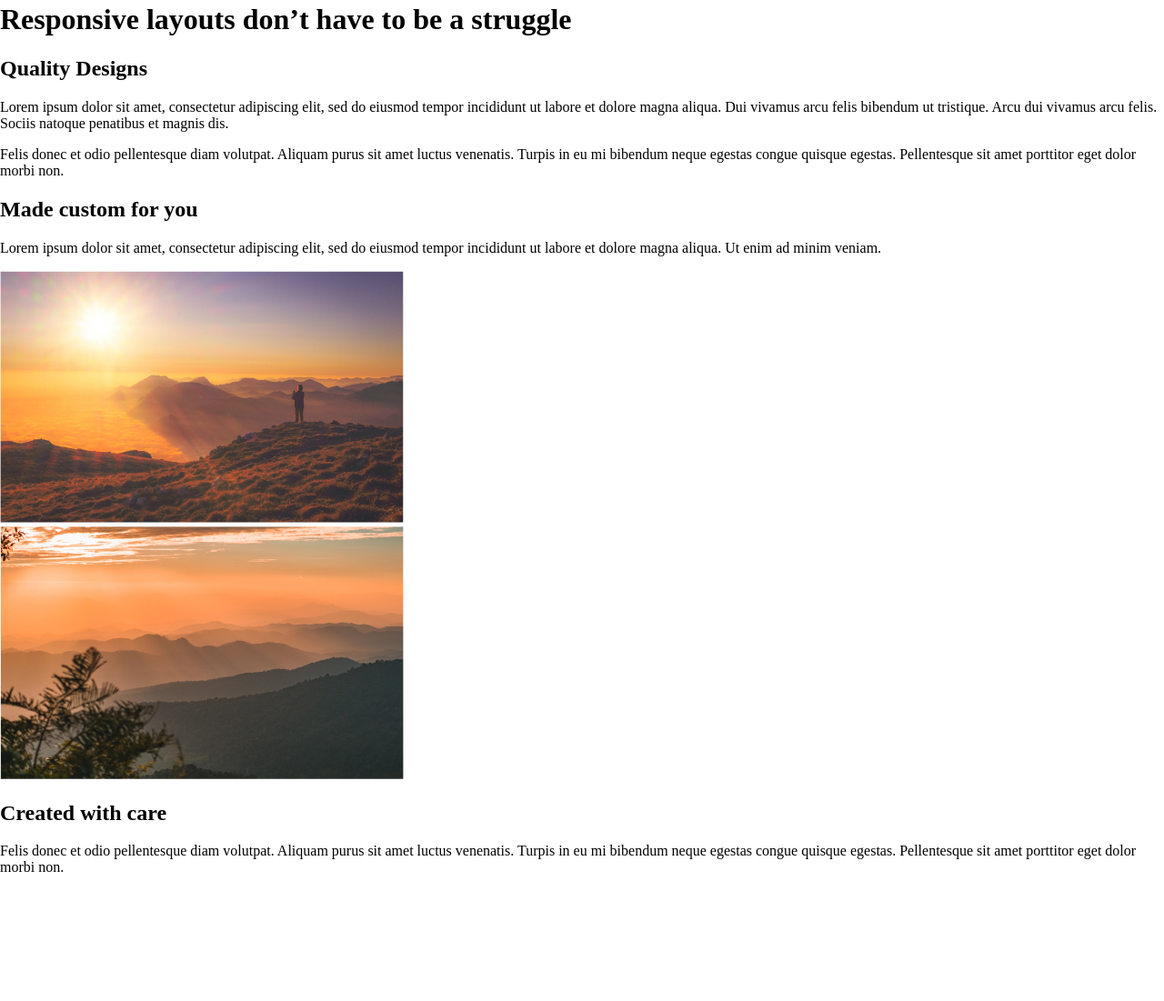
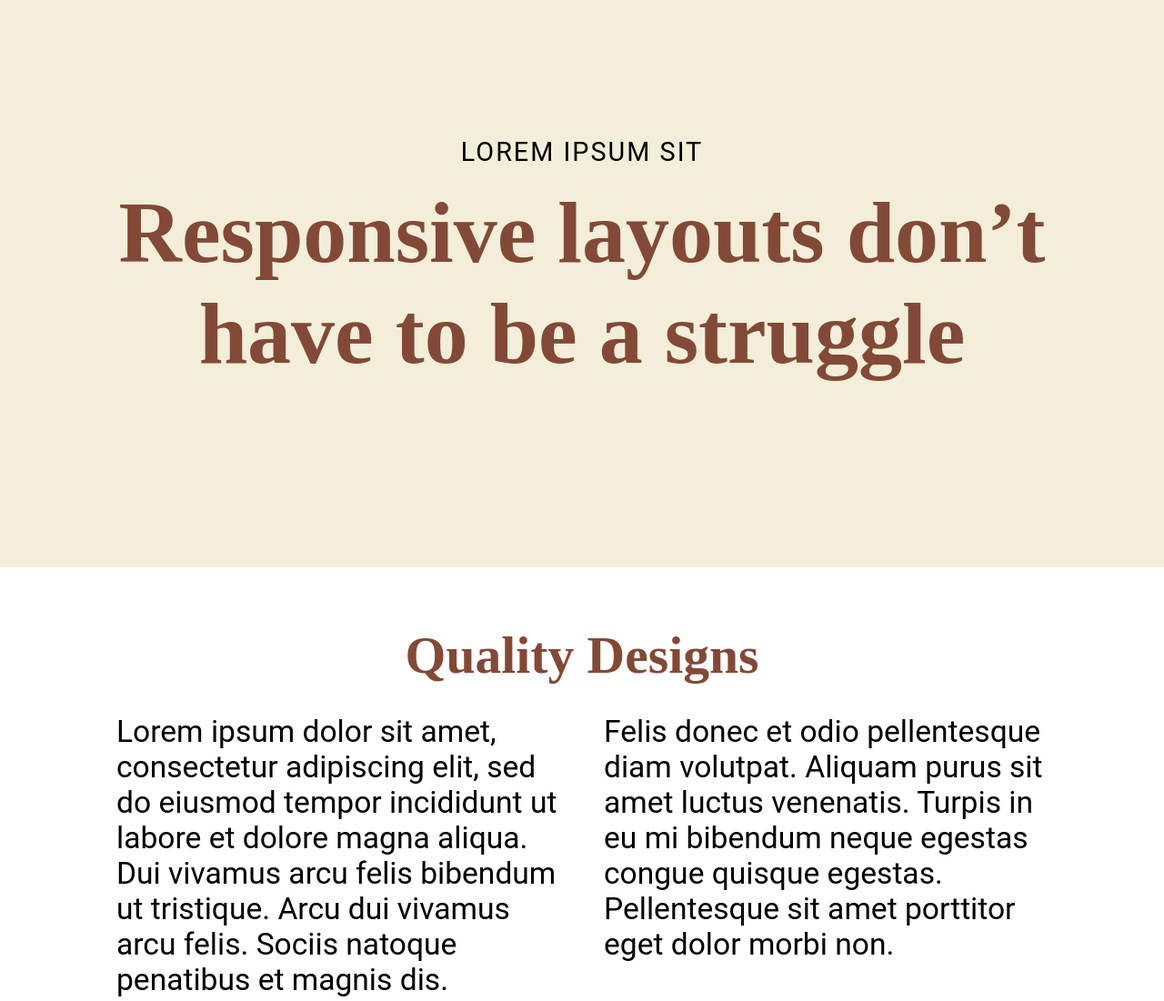
Before and after one commit to benbli/crl, a plain HTML site: page daniel/challenge07/index.html in a window 1280 px wide. Shown: the part 36-1137 px from the top of the page at 91% size. Before the commit the page ends 1015 px from the top, so only its background shows below. Drawn offline with Linux system fonts and the light colour scheme.

Commit message:
[Completed] challenge07

```diff
--- a/daniel/challenge07/index.html
+++ b/daniel/challenge07/index.html
@@ -11,44 +11,77 @@
     <title>Challenge 07</title>
   </head>
   <body>
-    <header class="header">
-      <span>lorem ipsum sit</span>
-      <h1>Responsive layouts don’t have to be a struggle</h1>
+    <header class="header flex-col justify-center align-center">
+      <div class="container flex-col justify-center align-center">
+        <span class="upper-case letter-spacing-2px"
+          >lorem ipsum sit</span
+        >
+        <h1>Responsive layouts don’t have to be a struggle</h1>
+      </div>
     </header>
 
-    <section>
-      <h2>Quality Designs</h2>
-      <p>
-        Lorem ipsum dolor sit amet, consectetur adipiscing elit, sed
-        do eiusmod tempor incididunt ut labore et dolore magna aliqua.
-        Dui vivamus arcu felis bibendum ut tristique. Arcu dui vivamus
-        arcu felis. Sociis natoque penatibus et magnis dis.
-      </p>
-      <p>
-        Felis donec et odio pellentesque diam volutpat. Aliquam purus
-        sit amet luctus venenatis. Turpis in eu mi bibendum neque
-        egestas congue quisque egestas. Pellentesque sit amet
-        porttitor eget dolor morbi non.
-      </p>
+    <section class="pad-4rem-0">
+      <div class="container">
+        <h2 class="text-center pb-2rem text-brown">
+          Quality Designs
+        </h2>
+        <div class="flex-row gap-3rem">
+          <p class="flex-1">
+            Lorem ipsum dolor sit amet, consectetur adipiscing elit,
+            sed do eiusmod tempor incididunt ut labore et dolore magna
+            aliqua. Dui vivamus arcu felis bibendum ut tristique. Arcu
+            dui vivamus arcu felis. Sociis natoque penatibus et magnis
+            dis.
+          </p>
+          <p class="flex-1">
+            Felis donec et odio pellentesque diam volutpat. Aliquam
+            purus sit amet luctus venenatis. Turpis in eu mi bibendum
+            neque egestas congue quisque egestas. Pellentesque sit
+            amet porttitor eget dolor morbi non.
+          </p>
+        </div>
+      </div>
     </section>
-    <section>
-      <h2>Made custom for you</h2>
-      <p>
-        Lorem ipsum dolor sit amet, consectetur adipiscing elit, sed
-        do eiusmod tempor incididunt ut labore et dolore magna aliqua.
-        Ut enim ad minim veniam.
-      </p>
-      <img src="./flexbox-challenge-4/image-01.jpg" alt="sun rise" />
+
+    <section class="pad-3rem-0 bg-green text-white">
+      <div class="container flex-row gap-3rem">
+        <div class="flex-1">
+          <h2 class="pb-2rem">Made custom for you</h2>
+          <p>
+            Lorem ipsum dolor sit amet, consectetur adipiscing elit,
+            sed do eiusmod tempor incididunt ut labore et dolore magna
+            aliqua. Ut enim ad minim veniam.
+          </p>
+        </div>
+        <div class="flex-1">
+          <img
+            class="width-100"
+            src="./flexbox-challenge-4/image-01.jpg"
+            alt="sun rise"
+          />
+        </div>
+      </div>
     </section>
-    <section>
-      <img src="./flexbox-challenge-4/image-02.jpg" alt="sun rise" />
-      <h2>Created with care</h2>
-      <p>
-        Felis donec et odio pellentesque diam volutpat. Aliquam purus
-        sit amet luctus venenatis. Turpis in eu mi bibendum neque
-        egestas congue quisque egestas. Pellentesque sit amet
-        porttitor eget dolor morbi non.
-      </p>
+
+    <section class="pad-3rem-0 bg-brown text-white">
+      <div class="container flex-row gap-3rem">
+        <div class="flex-1">
+          <img
+            class="width-100"
+            src="./flexbox-challenge-4/image-02.jpg"
+            alt="sun rise"
+          />
+        </div>
+        <div class="flex-1">
+          <h2 class="pb-2rem">Created with care</h2>
+          <p>
+            Felis donec et odio pellentesque diam volutpat. Aliquam
+            purus sit amet luctus venenatis. Turpis in eu mi bibendum
+            neque egestas congue quisque egestas. Pellentesque sit
+            amet porttitor eget dolor morbi non.
+          </p>
+        </div>
+      </div>
     </section>
   </body>
 </html>
--- a/daniel/challenge07/style.css
+++ b/daniel/challenge07/style.css
@@ -2,9 +2,6 @@
 *::before,
 *::after {
   box-sizing: border-box;
-}
-
-body {
   margin: 0;
 }
 
@@ -14,3 +11,111 @@ body {
   --charlston-green: #222c2a;
   --max-width: 1128px;
 }
+
+body {
+  font-family: 'Roboto', sans-serif;
+  font-size: 10px;
+}
+
+h1 {
+  font-family: 'Playfair Display', serif;
+  font-size: 6rem;
+  color: var(--bole);
+  text-align: center;
+  padding: 1rem 0;
+}
+
+h2 {
+  font-family: 'Playfair Display', serif;
+  font-size: 3.6rem;
+}
+
+p {
+  font-size: 2.1rem;
+}
+
+.container {
+  margin: 0 auto;
+  width: 80%;
+  max-width: var(--max-width);
+}
+
+.header {
+  background: var(--eggshell);
+  min-height: 660px;
+  font-size: 1.8rem;
+}
+
+.flex-row {
+  display: flex;
+  flex-direction: row;
+}
+
+.flex-col {
+  display: flex;
+  flex-direction: column;
+}
+
+.flex-1 {
+  flex: 1;
+}
+
+.justify-center {
+  justify-content: center;
+}
+
+.align-center {
+  align-items: center;
+}
+
+.gap-3rem {
+  gap: 3rem;
+}
+
+.text-center {
+  text-align: center;
+}
+
+.width-100 {
+  width: 100%;
+}
+
+.font-2rem {
+  font-size: 2rem;
+}
+
+.pad-4rem-0 {
+  padding: 4rem 0;
+}
+
+.pad-3rem-0 {
+  padding: 3rem 0;
+}
+
+.pb-2rem {
+  padding-bottom: 2rem;
+}
+
+.text-white {
+  color: white;
+}
+
+.text-brown {
+  color: var(--bole);
+}
+
+.bg-green {
+  background: var(--charlston-green);
+}
+
+.bg-brown {
+  background: var(--bole);
+}
+
+.upper-case {
+  text-transform: uppercase;
+}
+
+.letter-spacing-2px {
+  letter-spacing: 2px;
+}
```
